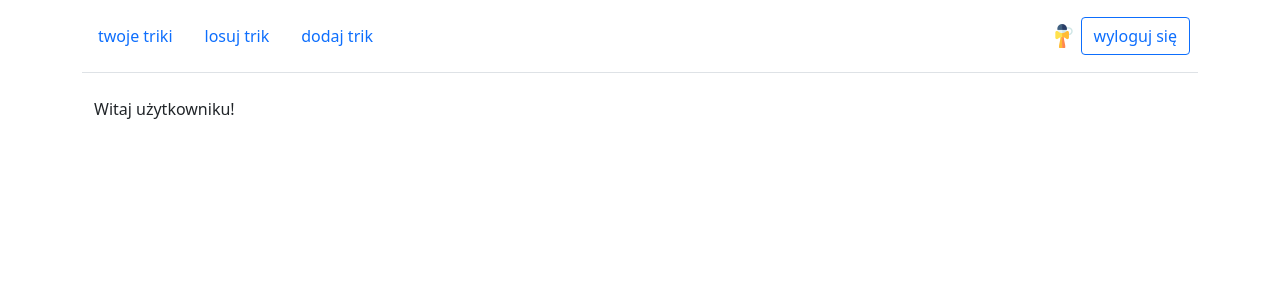
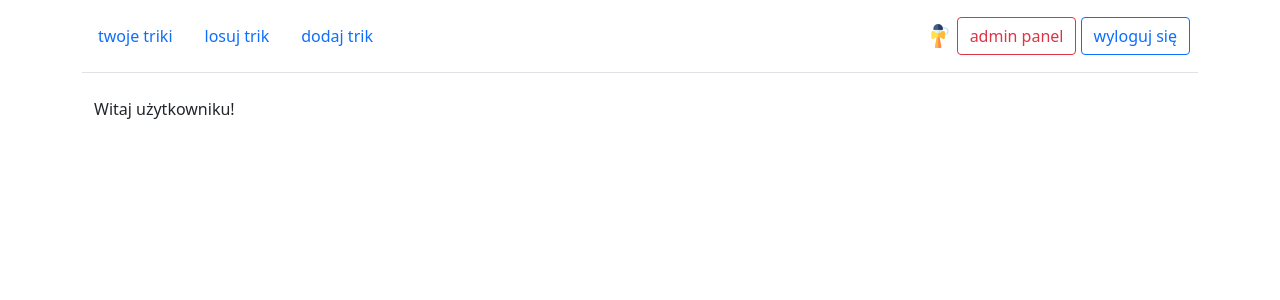
Before and after one commit to g0sie/kendama-progress-tracker, a Django app: page / in a window 1280 px wide. Shown: the top 300 px of the page. Run offline with Django 4.2, Linux system fonts and the light colour scheme; the visitor is signed in with stand-in values (Sample User, id 1).

Commit message:
add link to admin panel to header for superuser

```diff
--- a/main/templates/main/base.html
+++ b/main/templates/main/base.html
@@ -30,6 +30,9 @@
             </ul>
             <div>
                 <strong style="font-size: 19px">{{ request.user.profile.kens }}</strong> <img src="{% static "main/img/ken24.png" %}" alt="kens">
+                {% if request.user.is_superuser %}
+                  <a class="btn btn-outline-danger" href="{% url 'admin:index' %}">admin panel</a>
+                {% endif %}
                 <a type="button" class="btn btn-outline-primary me-2" href="{% url 'logout' %}">wyloguj się</a>
             </div>
           </header>
```
